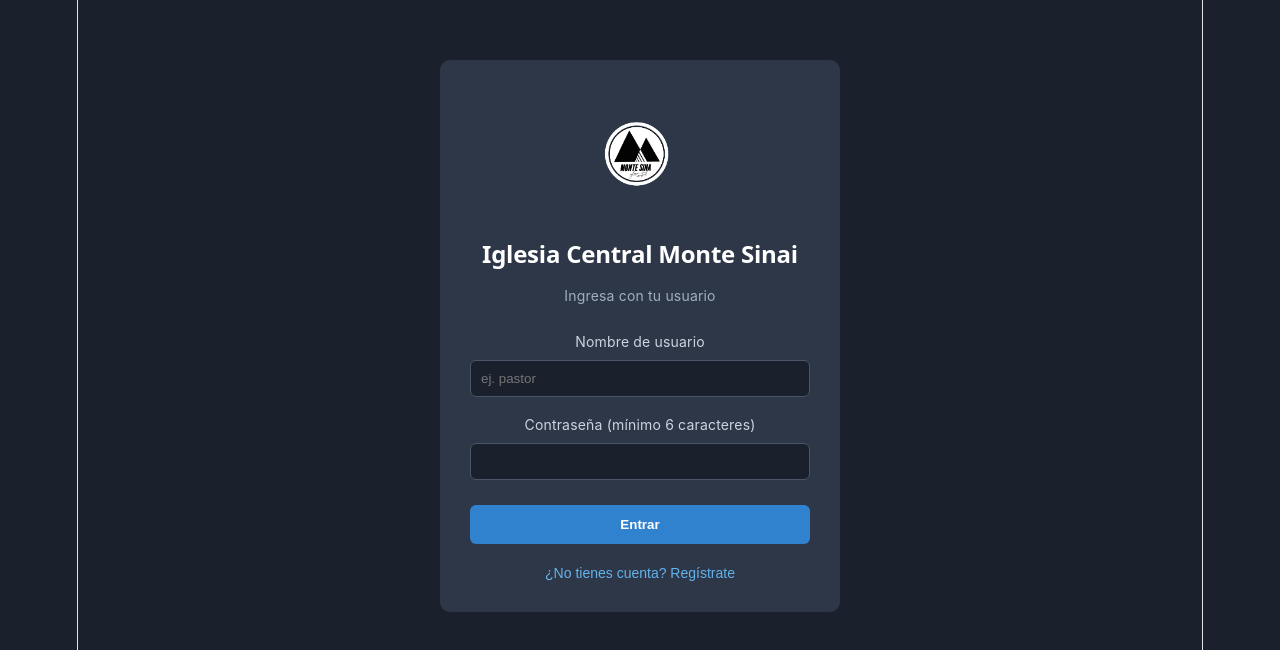
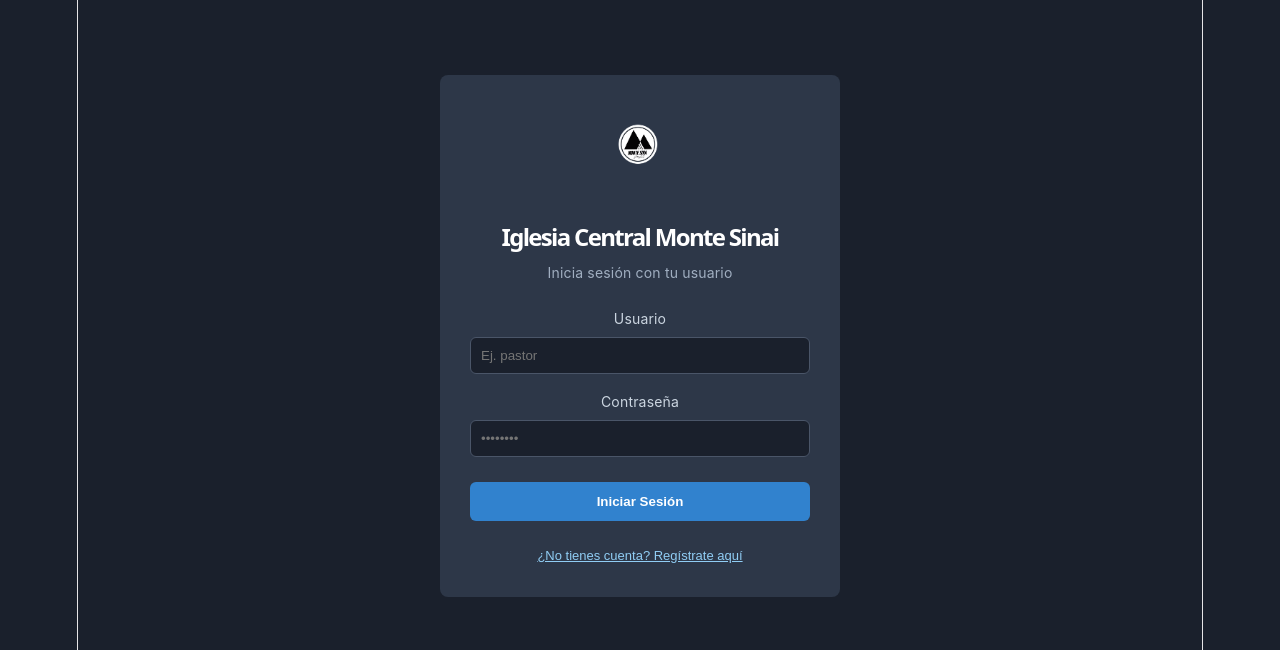
Before and after one commit to xbenitez93-web/iglesia_central_monte_sinai, a React (Vite) app: page / in a window 1280 px wide. Shown: the part 124-774 px from the top of the page. Built offline with nearby package versions, Linux system fonts and the light colour scheme; no server answers; the database is empty.

Commit message:
Actualización de la app para iOS y web

```diff
--- a/src/pages/Login.jsx
+++ b/src/pages/Login.jsx
@@ -1,25 +1,20 @@
 import React, { useState, useEffect } from 'react';
 import { signInWithEmailAndPassword, createUserWithEmailAndPassword } from 'firebase/auth';
-import { doc, setDoc, getDocs, collection } from 'firebase/firestore';
-import { auth, db } from '../firebase';
+import { collection, getDocs, setDoc, doc } from 'firebase/firestore';
+import { auth, db } from '../firebase'; // Ajusta la ruta si es necesario
 
-export default function Login({ onLoginSuccess }) {
-  const [isRegistering, setIsRegistering] = useState(false);
+export default function Login() {
+  const [identificador, setIdentificador] = useState('');
+  const [password, setPassword] = useState('');
   const [nombre, setNombre] = useState('');
-  const [usuario, setUsuario] = useState('');
-  const [password, setPassword] = useState('');
   const [error, setError] = useState('');
-  const [cargando, setCargando] = useState(false);
+  const [esRegistro, setEsRegistro] = useState(false);
 
-  const [estilos, setEstilos] = useState(() => {
-    const guardado = localStorage.getItem('congregacion360_estilos');
-    if (guardado) {
-      const parsed = JSON.parse(guardado);
-      return parsed.directorio || {};
-    }
-    return {
+  // Cargar estilos personalizados con respaldo seguro
+  const guardarEstilos = JSON.parse(localStorage.getItem('congregacion360_estilos')) || {};
+  const estiloLogin = guardarEstilos.login || {
+    fondo: '#1a202c',
     boton: '#3182ce',
-      fondo: '#1a202c',
     tipografia: 'Inter, sans-serif',
     encabezadoColor: '#ffffff',
     encabezadoTamano: '24px',
@@ -30,167 +25,221 @@
     subtituloNegrita: false,
     subtituloCursiva: false
   };
-  });
-
-  useEffect(() => {
-    const actualizarEstilosLocales = () => {
-      const guardado = localStorage.getItem('congregacion360_estilos');
-      if (guardado) {
-        const parsed = JSON.parse(guardado);
-        if (parsed.directorio) setEstilos(parsed.directorio);
-      }
-    };
-    window.addEventListener('estilosActualizados', actualizarEstilosLocales);
-    return () => window.removeEventListener('estilosActualizados', actualizarEstilosLocales);
-  }, []);
 
   const handleSubmit = async (e) => {
     e.preventDefault();
-    setCargando(true);
     setError('');
 
-    const emailFicticio = `${usuario.trim().toLowerCase()}@sinai.central`;
+    let emailParaFirebase = identificador.trim().toLowerCase();
 
+    // Si no incluye '@', le agregamos el dominio interno por defecto
+    if (!emailParaFirebase.includes('@')) {
+      emailParaFirebase = `${emailParaFirebase}@sinai.central`;
+    }
+
+    if (esRegistro) {
+      // --- LÓGICA DE REGISTRO ---
       try {
-      if (isRegistering) {
-        const querySnapshot = await getDocs(collection(db, "usuarios"));
-        const esElPrimerUsuario = querySnapshot.empty;
-        const rolAsignado = esElPrimerUsuario ? 'admin' : 'miembro';
+        // Verificar si ya existen usuarios en la colección para saber si este será el admin
+        const usuariosSnapshot = await getDocs(collection(db, "usuarios"));
+        const esPrimerUsuario = usuariosSnapshot.empty;
+        const rolAsignado = esPrimerUsuario ? 'admin' : 'miembro';
 
-        let user;
-        try {
-          const userCredential = await createUserWithEmailAndPassword(auth, emailFicticio, password);
-          user = userCredential.user;
-        } catch (authError) {
-          if (authError.code === 'auth/email-already-in-use') {
-            const loginCredential = await signInWithEmailAndPassword(auth, emailFicticio, password);
-            user = loginCredential.user;
+        // Crear usuario en Firebase Auth
+        const credencial = await createUserWithEmailAndPassword(auth, emailParaFirebase, password);
+        const uid = credencial.user.uid;
+
+        // Crear documento del usuario en Firestore
+        await setDoc(doc(db, "usuarios", uid), {
+          nombre: nombre.trim() || identificador.trim(),
+          usuario: identificador.trim().toLowerCase(),
+          email: emailParaFirebase,
+          rol: rolAsignado,
+          permisosModulos: {
+            directorio: true,
+            finanzas: true,
+            eventos: true,
+            administracion: true,
+            cooperativa: true
+          },
+          fechaCreacion: new Date().toISOString()
+        });
+
+        alert(esPrimerUsuario
+          ? "¡Registro exitoso! Como eres el primer usuario, se te ha asignado el rol de Administrador."
+          : "¡Registro exitoso! Tu cuenta ha sido creada correctamente."
+        );
+      } catch (err) {
+        console.error("Error en registro:", err);
+        if (err.code === 'auth/email-already-in-use') {
+          setError("Este nombre de usuario o correo ya está registrado.");
+        } else if (err.code === 'auth/weak-password') {
+          setError("La contraseña debe tener al menos 6 caracteres.");
         } else {
-            throw authError;
+          setError("Error al registrar el usuario. Inténtalo de nuevo.");
         }
       }
-
-        await setDoc(doc(db, "usuarios", user.uid), {
-          nombre: nombre,
-          usuario: usuario.trim().toLowerCase(),
-          rol: rolAsignado,
-          createdAt: new Date()
-        }, { merge: true });
-
-        if (esElPrimerUsuario) {
-          alert("¡Cuenta configurada con éxito! Al ser el primer usuario, se te ha asignado el rol de Administrador.");
     } else {
-          alert("¡Cuenta creada con éxito!");
+      // --- LÓGICA DE INICIO DE SESIÓN ---
+      try {
+        await signInWithEmailAndPassword(auth, emailParaFirebase, password);
+      } catch (err) {
+        console.error("Error en login:", err);
+        setError("Usuario o contraseña incorrectos.");
       }
-
-        onLoginSuccess(user);
-      } else {
-        const userCredential = await signInWithEmailAndPassword(auth, emailFicticio, password);
-        onLoginSuccess(userCredential.user);
-      }
-    } catch (err) {
-      console.error("Error de autenticación:", err);
-      let mensajeAmigable = "Revisa tus datos.";
-
-      if (err.code === 'auth/wrong-password' || err.code === 'auth/invalid-credential' || err.code === 'auth/invalid-login-credentials') {
-        mensajeAmigable = "Contraseña incorrecta o el usuario ya existe con otra contraseña.";
-      } else if (err.code === 'auth/weak-password') {
-        mensajeAmigable = "La contraseña debe tener al menos 6 caracteres.";
-      } else if (err.code === 'auth/email-already-in-use') {
-        mensajeAmigable = "Este nombre de usuario ya está registrado. Cambia a 'Iniciar sesión'.";
-      }
-
-      setError(mensajeAmigable);
-    } finally {
-      setCargando(false);
     }
   };
 
   return (
-    <div style={{ display: 'flex', justifyContent: 'center', alignItems: 'center', height: '100vh', background: estilos.fondo || '#1a202c', padding: '20px', fontFamily: estilos.tipografia || 'Inter, sans-serif' }}>
-      <form onSubmit={handleSubmit} style={{ background: '#2d3748', padding: '30px', borderRadius: '10px', width: '100%', maxWidth: '400px', display: 'flex', flexDirection: 'column', alignItems: 'center', gap: '15px' }}>
+    <div style={{
+      background: estiloLogin.fondo,
+      fontFamily: estiloLogin.tipografia,
+      minHeight: '100vh',
+      display: 'flex',
+      justifyContent: 'center',
+      alignItems: 'center',
+      padding: '20px'
+    }}>
+      <div style={{ maxWidth: '400px', width: '100%', padding: '30px', background: '#2d3748', borderRadius: '8px', boxSizing: 'border-box' }}>
 
+        {/* Contenedor del Logo */}
+        <div style={{ textAlign: 'center', marginBottom: '20px' }}>
           <img
             src="/sinai_app.png"
             alt="Iglesia Central Monte Sinai"
-          style={{ width: '130px', height: '130px', objectFit: 'contain', marginBottom: '5px' }}
+            style={{ width: '80px', height: '80px', objectFit: 'contain', margin: '0 auto' }}
+            onError={(e) => { e.target.style.display = 'none'; }}
           />
+        </div>
 
-        <h2 style={{
-          color: estilos.encabezadoColor || '#fff',
-          fontSize: estilos.encabezadoTamano || '24px',
-          fontWeight: estilos.encabezadoNegrita ? 'bold' : 'normal',
-          fontStyle: estilos.encabezadoCursiva ? 'italic' : 'normal',
+        <h1 style={{
+          color: estiloLogin.encabezadoColor,
+          fontSize: estiloLogin.encabezadoTamano,
+          fontWeight: estiloLogin.encabezadoNegrita ? 'bold' : 'normal',
+          fontStyle: estiloLogin.encabezadoCursiva ? 'italic' : 'normal',
           textAlign: 'center',
-          marginBottom: '0'
+          marginBottom: '10px'
         }}>
-          {isRegistering ? 'Nuevo Registro' : 'Iglesia Central Monte Sinai'}
-        </h2>
+          Iglesia Central Monte Sinai
+        </h1>
+
         <p style={{
-          color: estilos.subtituloColor || '#a0aec0',
-          fontSize: estilos.subtituloTamano || '14px',
-          fontWeight: estilos.subtituloNegrita ? 'bold' : 'normal',
-          fontStyle: estilos.subtituloCursiva ? 'italic' : 'normal',
+          color: estiloLogin.subtituloColor,
+          fontSize: estiloLogin.subtituloTamano,
+          fontWeight: estiloLogin.subtituloNegrita ? 'bold' : 'normal',
+          fontStyle: estiloLogin.subtituloCursiva ? 'italic' : 'normal',
           textAlign: 'center',
-          marginBottom: '5px'
+          marginBottom: '20px'
         }}>
-          {isRegistering ? 'El primer usuario registrado será Administrador' : 'Ingresa con tu usuario'}
+          {esRegistro ? 'Crea tu cuenta de acceso' : 'Inicia sesión con tu usuario'}
         </p>
 
-        {error && <p style={{ color: '#fc8181', fontSize: '14px', textAlign: 'center', margin: 0 }}>{error}</p>}
+        {error && (
+          <p style={{ color: '#e53e3e', fontSize: '13px', textAlign: 'center', marginBottom: '15px' }}>
+            {error}
+          </p>
+        )}
 
-        {isRegistering && (
-          <div style={{ display: 'flex', flexDirection: 'column', gap: '5px', width: '100%' }}>
-            <label style={{ color: '#cbd5e0', fontSize: '14px' }}>Nombre completo</label>
+        <form onSubmit={handleSubmit} style={{ display: 'flex', flexDirection: 'column', gap: '15px' }}>
+
+          {esRegistro && (
+            <div>
+              <label style={{ display: 'block', color: '#cbd5e0', fontSize: '14px', marginBottom: '5px' }}>
+                Nombre Completo
+              </label>
               <input
                 type="text"
+                placeholder="Ej. Juan Pérez"
                 value={nombre}
                 onChange={(e) => setNombre(e.target.value)}
-              required
-              style={{ padding: '10px', borderRadius: '6px', border: '1px solid #4a5568', background: '#1a202c', color: '#fff', width: '100%', boxSizing: 'border-box' }}
+                required={esRegistro}
+                style={{
+                  width: '100%',
+                  padding: '10px',
+                  borderRadius: '6px',
+                  border: '1px solid #4a5568',
+                  background: '#1a202c',
+                  color: '#fff',
+                  boxSizing: 'border-box',
+                  outline: 'none'
+                }}
               />
             </div>
           )}
 
-        <div style={{ display: 'flex', flexDirection: 'column', gap: '5px', width: '100%' }}>
-          <label style={{ color: '#cbd5e0', fontSize: '14px' }}>Nombre de usuario</label>
+          <div>
+            <label style={{ display: 'block', color: '#cbd5e0', fontSize: '14px', marginBottom: '5px' }}>
+              Usuario
+            </label>
             <input
               type="text"
-            placeholder="ej. pastor"
-            value={usuario}
-            onChange={(e) => setUsuario(e.target.value)}
+              placeholder="Ej. pastor"
+              value={identificador}
+              onChange={(e) => setIdentificador(e.target.value)}
               required
-            style={{ padding: '10px', borderRadius: '6px', border: '1px solid #4a5568', background: '#1a202c', color: '#fff', width: '100%', boxSizing: 'border-box' }}
+              style={{
+                width: '100%',
+                padding: '10px',
+                borderRadius: '6px',
+                border: '1px solid #4a5568',
+                background: '#1a202c',
+                color: '#fff',
+                boxSizing: 'border-box',
+                outline: 'none'
+              }}
             />
           </div>
 
-        <div style={{ display: 'flex', flexDirection: 'column', gap: '5px', width: '100%' }}>
-          <label style={{ color: '#cbd5e0', fontSize: '14px' }}>Contraseña (mínimo 6 caracteres)</label>
+          <div>
+            <label style={{ display: 'block', color: '#cbd5e0', fontSize: '14px', marginBottom: '5px' }}>
+              Contraseña
+            </label>
             <input
               type="password"
+              placeholder="••••••••"
               value={password}
               onChange={(e) => setPassword(e.target.value)}
               required
-            style={{ padding: '10px', borderRadius: '6px', border: '1px solid #4a5568', background: '#1a202c', color: '#fff', width: '100%', boxSizing: 'border-box' }}
+              style={{
+                width: '100%',
+                padding: '10px',
+                borderRadius: '6px',
+                border: '1px solid #4a5568',
+                background: '#1a202c',
+                color: '#fff',
+                boxSizing: 'border-box',
+                outline: 'none'
+              }}
             />
           </div>
 
           <button
             type="submit"
-          disabled={cargando}
-          style={{ background: estilos.boton || '#3182ce', color: '#fff', padding: '12px', borderRadius: '6px', border: 'none', fontWeight: 'bold', cursor: 'pointer', marginTop: '10px', width: '100%' }}
+            style={{
+              background: estiloLogin.boton,
+              color: '#fff',
+              border: 'none',
+              padding: '12px',
+              borderRadius: '6px',
+              fontWeight: 'bold',
+              cursor: 'pointer',
+              marginTop: '10px'
+            }}
           >
-          {cargando ? 'Procesando...' : (isRegistering ? 'Registrarse' : 'Entrar')}
-        </button>
-
-        <button
-          type="button"
-          onClick={() => setIsRegistering(!isRegistering)}
-          style={{ background: 'transparent', color: '#63b3ed', border: 'none', cursor: 'pointer', fontSize: '14px', marginTop: '5px' }}
-        >
-          {isRegistering ? '¿Ya tienes cuenta? Inicia sesión' : '¿No tienes cuenta? Regístrate'}
+            {esRegistro ? 'Registrarse' : 'Iniciar Sesión'}
           </button>
         </form>
+
+        <div style={{ textAlign: 'center', marginTop: '20px' }}>
+          <button
+            onClick={() => { setEsRegistro(!esRegistro); setError(''); }}
+            style={{ background: 'none', border: 'none', color: '#90cdf4', cursor: 'pointer', fontSize: '13px', textDecoration: 'underline' }}
+          >
+            {esRegistro ? '¿Ya tienes cuenta? Inicia sesión' : '¿No tienes cuenta? Regístrate aquí'}
+          </button>
+        </div>
+
+      </div>
     </div>
   );
 }
--- a/src/pages/Miembros.jsx
+++ b/src/pages/Miembros.jsx
@@ -19,12 +19,10 @@
         boton: '#3182ce',
         fondo: '#1a202c',
         tipografia: 'Inter, sans-serif',
-        // Título principal
         encabezadoColor: '#ffffff',
         encabezadoTamano: '24px',
         encabezadoNegrita: true,
         encabezadoCursiva: false,
-        // Subtítulo
         subtituloColor: '#a0aec0',
         subtituloTamano: '14px',
         subtituloNegrita: false,
@@ -58,6 +56,19 @@
       },
       finanzas: {
         boton: '#e53e3e',
+        fondo: '#1a202c',
+        tipografia: 'Inter, sans-serif',
+        encabezadoColor: '#ffffff',
+        encabezadoTamano: '24px',
+        encabezadoNegrita: true,
+        encabezadoCursiva: false,
+        subtituloColor: '#a0aec0',
+        subtituloTamano: '14px',
+        subtituloNegrita: false,
+        subtituloCursiva: false
+      },
+      login: {
+        boton: '#3182ce',
         fondo: '#1a202c',
         tipografia: 'Inter, sans-serif',
         encabezadoColor: '#ffffff',
@@ -159,13 +170,9 @@
     downloadAnchor.remove();
   };
 
-  // Función de guardado con notificación global para que las páginas se actualicen al instante
   const guardarPersonalizacion = () => {
     localStorage.setItem('congregacion360_estilos', JSON.stringify(configModulos));
-
-    // Disparamos un evento personalizado para avisar a las demás páginas abiertas en la app
     window.dispatchEvent(new Event('estilosActualizados'));
-
     alert(`¡Estilos del módulo "${moduloSeleccionado.toUpperCase()}" guardados con éxito!`);
   };
 
@@ -295,7 +302,7 @@
         </div>
       )}
 
-      {/* PESTAÑA 5: PERSONALIZACIÓN CON TÍTULO, SUBTÍTULO, BOTONES Y FONDOS */}
+      {/* PESTAÑA 5: PERSONALIZACIÓN */}
       {subPestana === 'personalizacion' && (
         <div style={{ background: '#2d3748', padding: '20px', borderRadius: '8px', fontFamily: estiloActual.tipografia }}>
           <h3>Personalización Avanzada de Apariencia</h3>
@@ -305,6 +312,7 @@
           <div style={{ marginBottom: '20px' }}>
             <label style={{ display: 'block', fontSize: '14px', marginBottom: '8px', fontWeight: 'bold', color: '#90cdf4' }}>Página / Módulo a configurar:</label>
             <select value={moduloSeleccionado} onChange={(e) => setModuloSeleccionado(e.target.value)} style={{ width: '100%', padding: '10px', borderRadius: '6px', background: '#1a202c', color: '#fff', border: '1px solid #4a5568', fontSize: '15px' }}>
+              <option value="login">Pantalla de Inicio de Sesión (Login)</option>
               <option value="directorio">Directorio de Miembros</option>
               <option value="agenda">Agenda y Calendario</option>
               <option value="cooperativa">Mini Cooperativa</option>
```
Also changed, not shown: src/pages/Directorio.jsx (line endings or trailing spaces). Lines whose indentation alone changed are shown as unchanged.
